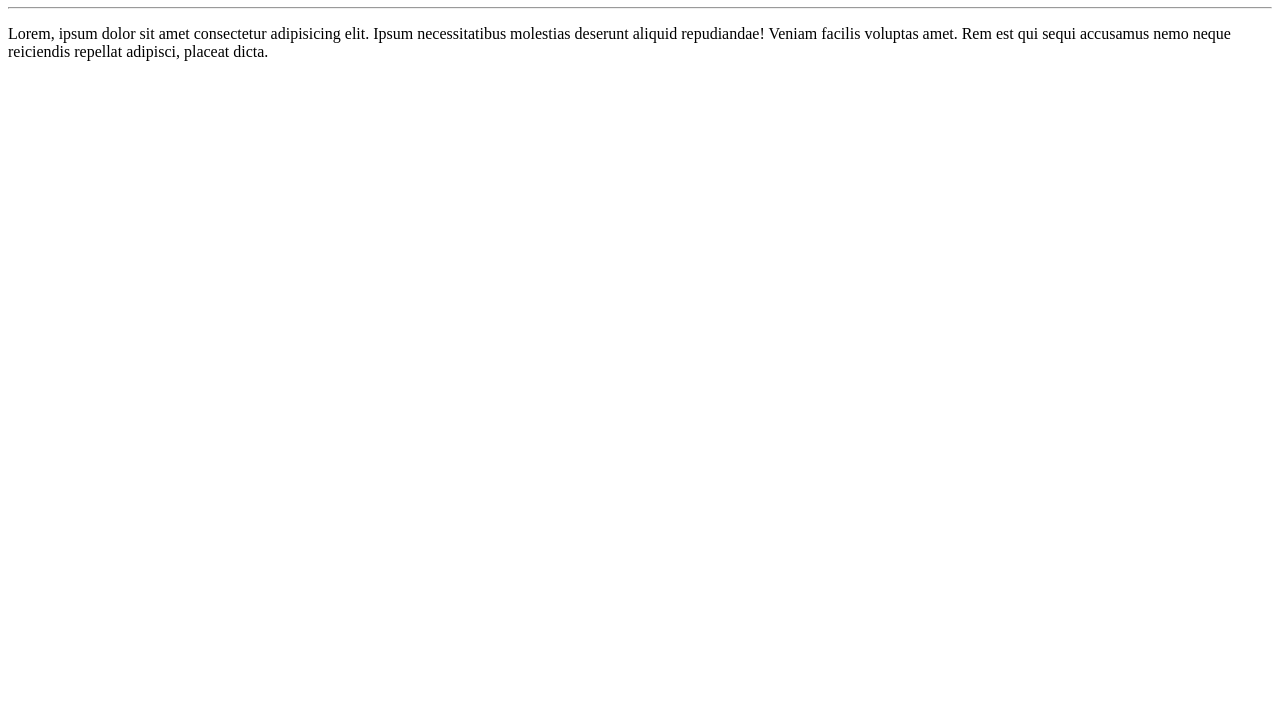
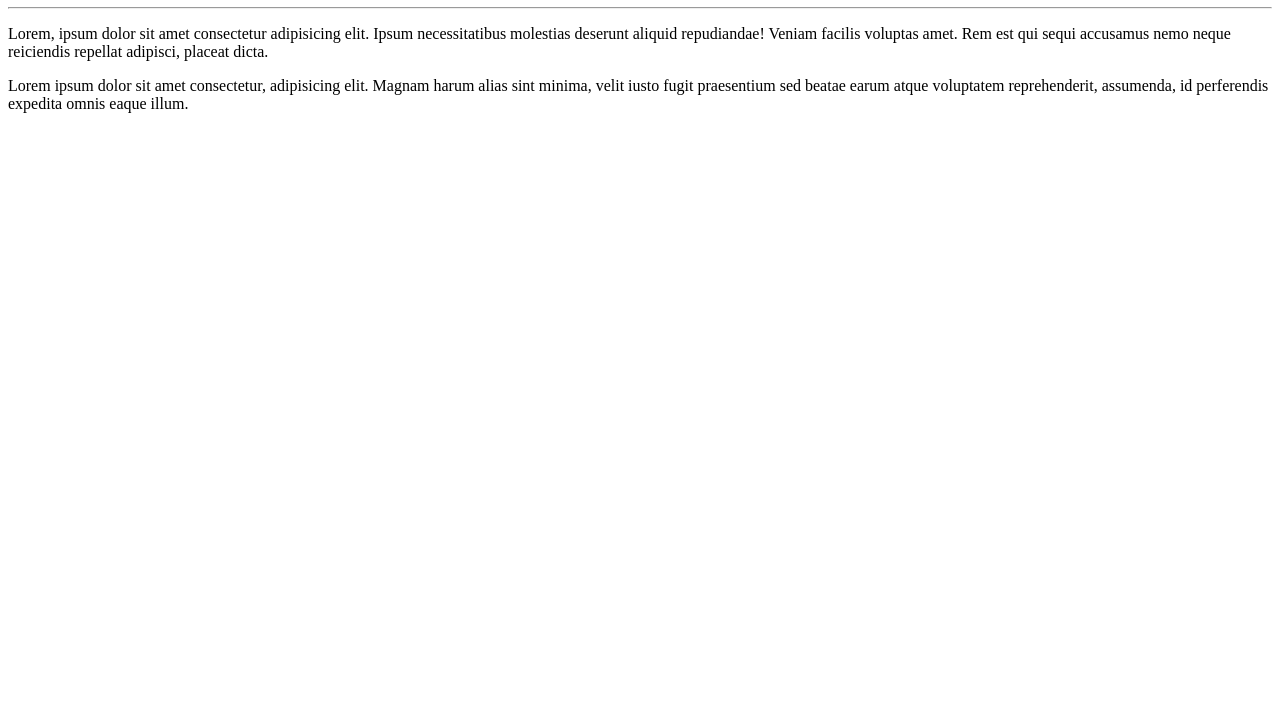
Before and after one commit to YasminPupioDev/Ola-Mundo, a plain HTML site: page site-exemplo/index.html in a window 1280 px wide. Shown: the part 73-800 px from the top of the page. Drawn offline with Linux system fonts and the light colour scheme.

Commit message:
Adicionei um parágrafo

```diff
--- a/site-exemplo/index.html
+++ b/site-exemplo/index.html
@@ -9,6 +9,7 @@
     <h1>Olá, Mundo!</h1>
     <hr>
     <p>Lorem, ipsum dolor sit amet consectetur adipisicing elit. Ipsum necessitatibus molestias deserunt aliquid repudiandae! Veniam facilis voluptas amet. Rem est qui sequi accusamus nemo neque reiciendis repellat adipisci, placeat dicta.</p>
+    <p>Lorem ipsum dolor sit amet consectetur, adipisicing elit. Magnam harum alias sint minima, velit iusto fugit praesentium sed beatae earum atque voluptatem reprehenderit, assumenda, id perferendis expedita omnis eaque illum.</p>
 
 </body>
 </html>
```
